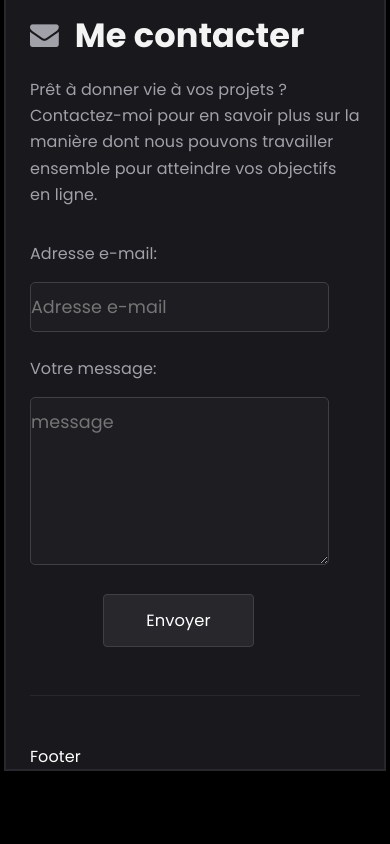
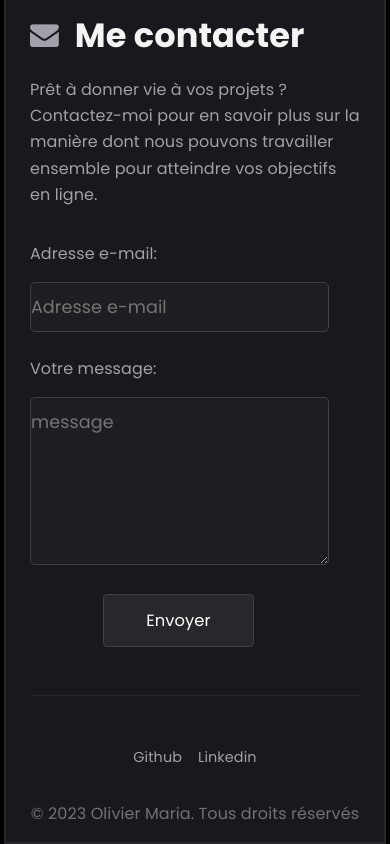
Before and after one commit to OlivierMaria/Portfolio, a React (Vite) app: page / in a window 390 px wide. Shown: the part 2997-3841 px from the top of the page. Before the commit the page ends 3768 px from the top, so only its background shows below. Built offline with nearby package versions, Linux system fonts and the light colour scheme.

Commit message:
Creation of the footer, addition of links and responsive © done, the footer is finished

```diff
--- a/src/components/1-header/Header.jsx
+++ b/src/components/1-header/Header.jsx
@@ -20,13 +20,7 @@ export default function Header() {
             <a href="">A propos</a>
           </li>
           <li>
-            <a href="">Articles</a>
-          </li>
-          <li>
             <a href="">Projets</a>
-          </li>
-          <li>
-            <a href="">Speaking</a>
           </li>
           <li>
             <a href="">Contact</a>
@@ -52,15 +46,8 @@ export default function Header() {
             <li>
               <a href="">A propos</a>
             </li>
-
-            <li>
-              <a href="">Articles</a>
-            </li>
             <li>
               <a href="">Projets</a>
-            </li>
-            <li>
-              <a href="">Speaking</a>
             </li>
             <li>
               <a href="">Contact</a>
--- a/src/components/5-footer/Footer.jsx
+++ b/src/components/5-footer/Footer.jsx
@@ -1,6 +1,18 @@
-import React from "react";
 import "./footer.css";
 
 export default function Footer() {
-  return <footer>Footer</footer>;
+  return (
+    <footer className="flex">
+      <ul className="flex">
+        <li>
+          <a href="">Github</a>
+        </li>
+        <li>
+          <a href="">Linkedin</a>
+        </li>
+      </ul>
+
+      <p>© 2023 Olivier Maria. Tous droits réservés</p>
+    </footer>
+  );
 }
--- a/src/components/5-footer/footer.css
+++ b/src/components/5-footer/footer.css
@@ -1,3 +1,47 @@
-footer{
+/*======================
+Table of contents
+========================
 
+1. Links position
+2. MediaQuery
+*/
+
+footer.flex {
+  justify-content: space-between;
+  padding-bottom: 1rem;
 }
+
+/*===============
+1. Links position
+================*/
+
+footer.flex ul {
+  gap: 1rem;
+}
+
+footer.flex ul a {
+  color: var(--subtitle);
+  font-size: 0.9rem;
+  font-weight: 400;
+}
+
+footer.flex ul a:hover {
+  color: var(--orange);
+  font-size: 1.9rem;
+  font-weight: 500;
+}
+
+footer.flex p {
+  color: rgb(113 113 122);
+}
+
+/*===============
+2. MediaQuery
+================*/
+
+@media (max-width: 800px) {
+  footer.flex {
+    flex-direction: column;
+    gap: 2rem;
+  }
+}
```
